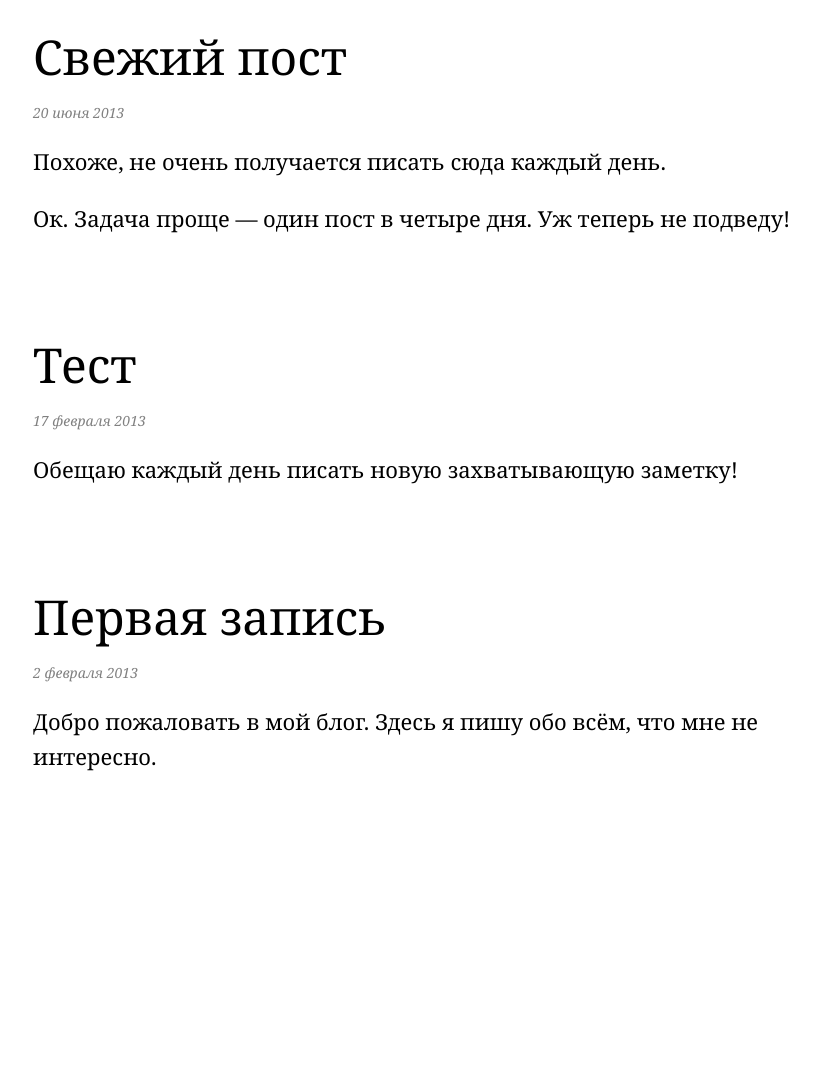
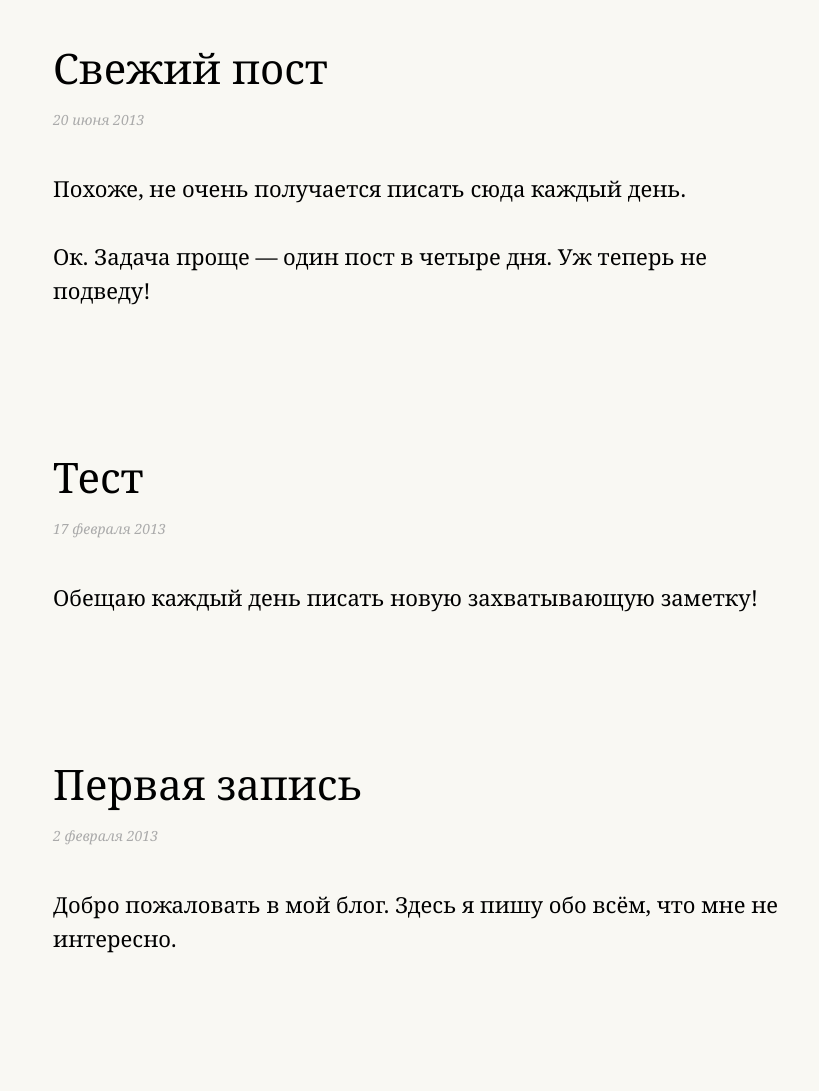
Before and after one commit to partyordie/anbelyaev.github.io, a Jekyll site: the page built from index.html, in a window 1280 px wide. Shown: the whole page, without its empty margins (212-1031 px from the left). Built offline with Jekyll 4.4.1, drawn with Linux system fonts in a browser that asks for light colours; Markdown is read by kramdown in place of the engine named in the settings; before the commit the page ends 900 px from its top, so only the background shows below that.

Commit message:
Add styles for links, vertical rhythm and hanging punctuation

```diff
--- a/css/main.css
+++ b/css/main.css
@@ -1,25 +1,82 @@
+body {
+	background-color: #f9f8f3;
+}
+
+::-moz-selection {
+	background-color: #ccc;
+}
+
+::selection {
+	background-color: #ccc;
+}
+
+a {
+	height: 12px;
+
+	text-decoration: none;
+
+	color: #000;
+	border-bottom: 1px solid #999;
+}
+
+a:visited {
+	color: #666;
+	border-bottom-color: #ddd;
+}
+
+a:hover {
+	color: #db2834;
+	border-bottom-color: #f98b98;
+}
+
+a:focus {
+	outline: 1px dotted #ccc;
+}
+
 .post {
 	font-family: Georgia, Times New Roman, serif;
 
-	width: 790px;
-	margin: 24px auto 96px;
+	-moz-box-sizing: border-box;
+	box-sizing: border-box;
+	max-width: 790px;
+	margin: 34px auto 136px;
+	padding: 0 20px;
 }
 
 .post__title {
-	font-size: 48px;
+	font-size: 42px;
 	font-weight: normal;
+	line-height: 68px;
 
-	margin: 0;
+	margin-top: 34px;
 }
 
 .post__date {
 	font-size: 14px;
 	font-style: italic;
+	line-height: 34px;
 
-	color: gray;
+	margin-top: -34px;
+	margin-bottom: 34px;
+
+	color: #aaa;
 }
 
 .post__body {
 	font-size: 22px;
-	line-height: 1.6;
+	line-height: 34px;
+
+	margin-bottom: 34px;
 }
+
+.post__body p {
+	margin-bottom: 34px;
+}
+
+.post__lquot {
+	margin-left: -.6em;
+}
+
+.post__lquot-before {
+	margin-right: .6em;
+}
--- a/index.html
+++ b/index.html
@@ -6,6 +6,6 @@
 <div class="post">
 	<h2 class="post__title">{{ post.title }}</h2>
 	<p class="post__date">{{ post.hdate }}</p>
-	<div class="post__body">{{ post.content }}</div>
+	<div class="post__body">{{ post.content | replace:' «','<span class="post__lquot-before"> </span><span class="post__lquot">«</span>' }}</div>
 </div>
 {% endfor %}
```
